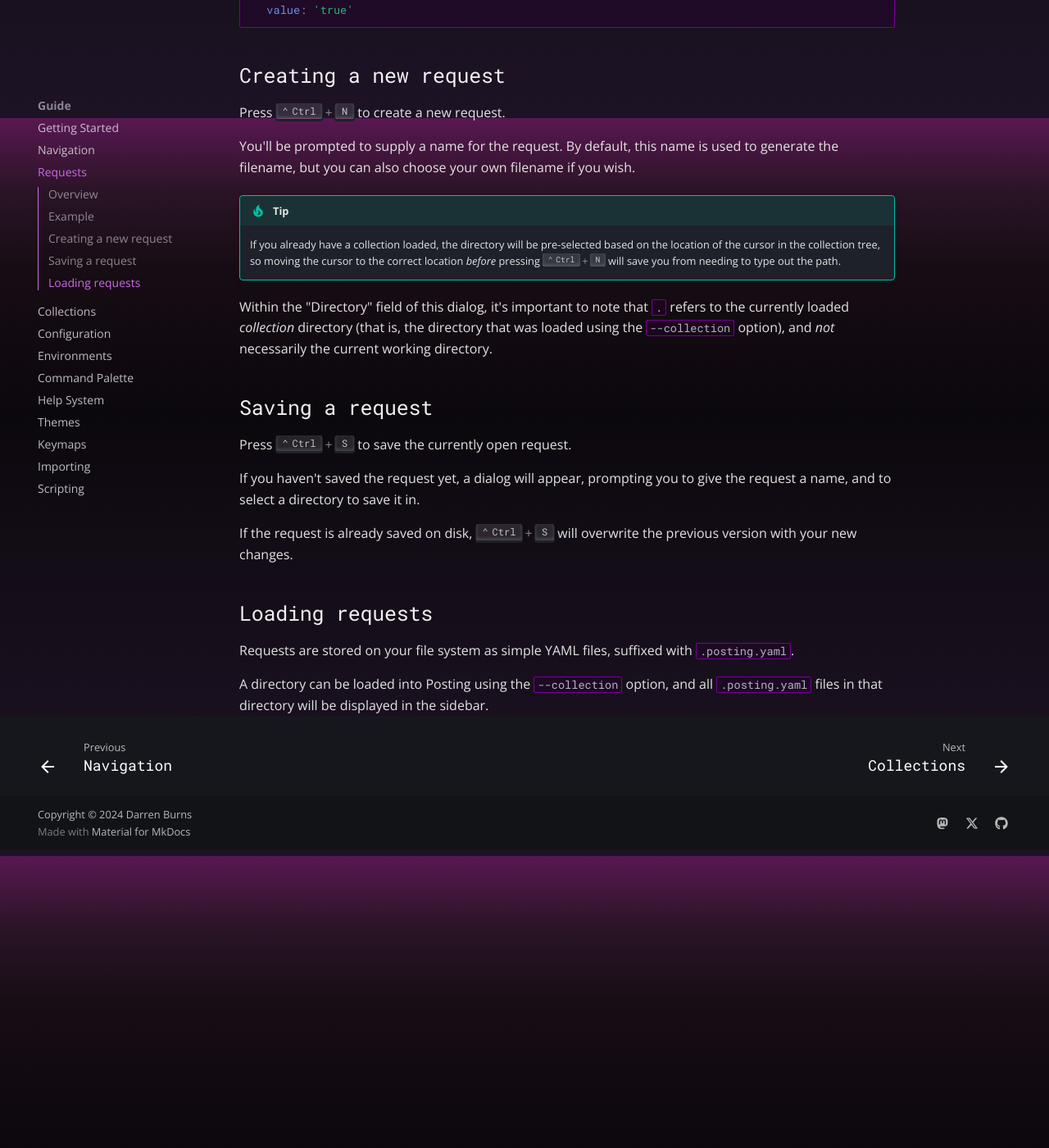
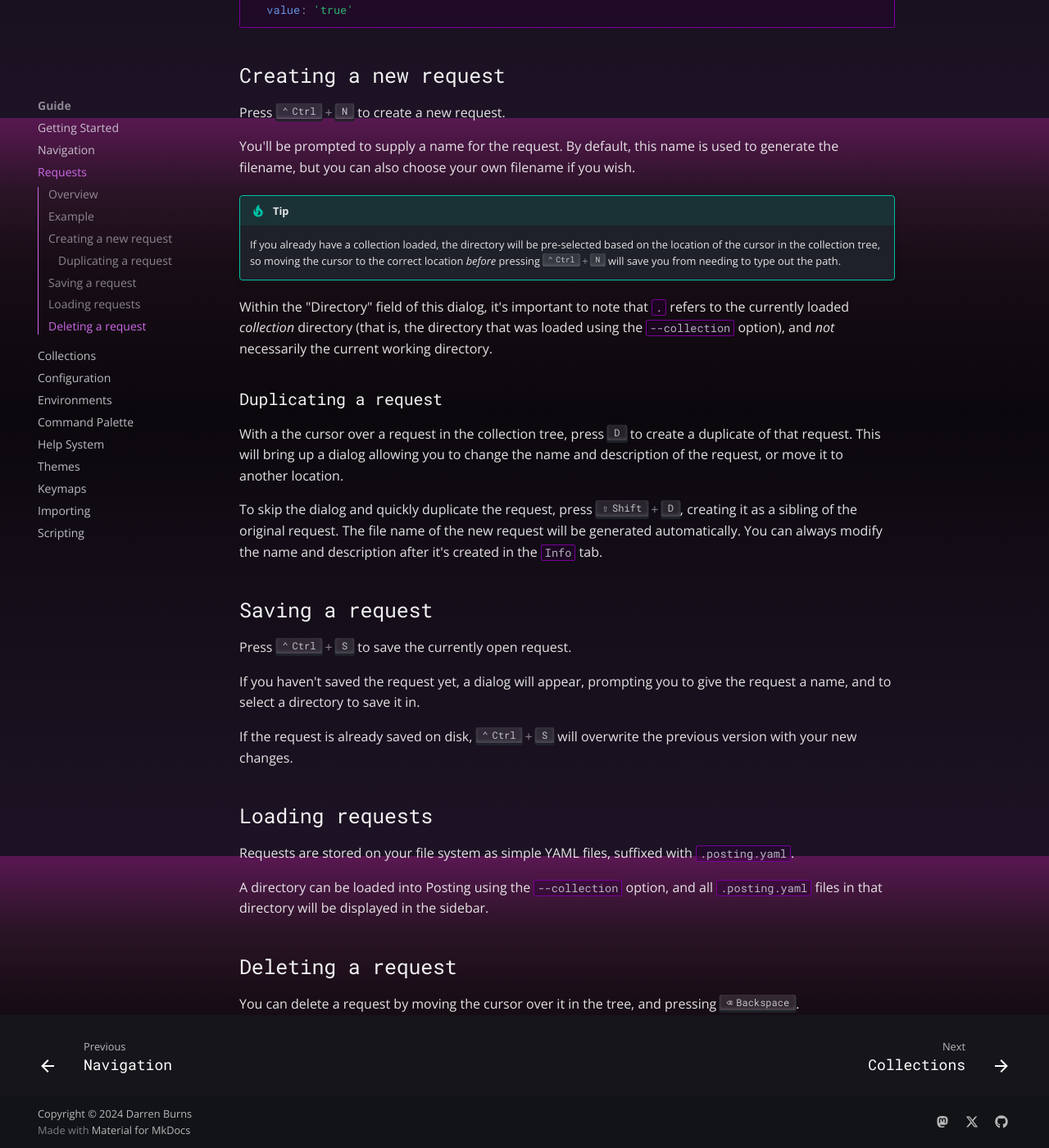
Before and after one commit to darrenburns/posting, an MkDocs documentation site: the page built from docs/guide/requests.md, in a window 1280 px wide and 1400 px high, scrolled down 756 px. Shown: the whole window at 82% size. Built offline with MkDocs 1.6.1 and Material for MkDocs 9.7.7, drawn with Linux system fonts in a browser that asks for light colours; comment, search, counter and statistics services are not loaded.

Commit message:
More docs

```diff
--- a/docs/guide/requests.md
+++ b/docs/guide/requests.md
@@ -37,6 +37,12 @@ By default, this name is used to generate the filename, but you can also choose
 
 Within the "Directory" field of this dialog, it's important to note that `.` refers to the currently loaded *collection* directory (that is, the directory that was loaded using the `--collection` option), and *not* necessarily the current working directory.
 
+### Duplicating a request
+
+With a the cursor over a request in the collection tree, press ++d++ to create a duplicate of that request. This will bring up a dialog allowing you to change the name and description of the request, or move it to another location.
+
+To skip the dialog and quickly duplicate the request, press ++shift+d++, creating it as a sibling of the original request. The file name of the new request will be generated automatically. You can always modify the name and description after it's created in the `Info` tab.
+
 ## Saving a request
 
 Press ++ctrl+s++ to save the currently open request.
@@ -50,3 +56,7 @@ If the request is already saved on disk, ++ctrl+s++ will overwrite the previous
 Requests are stored on your file system as simple YAML files, suffixed with `.posting.yaml`.
 
 A directory can be loaded into Posting using the `--collection` option, and all `.posting.yaml` files in that directory will be displayed in the sidebar.
+
+## Deleting a request
+
+You can delete a request by moving the cursor over it in the tree, and pressing ++backspace++.
```
Also changed, not shown: docs/guide/scripting.md (+4 -0 lines), 1 other file.
